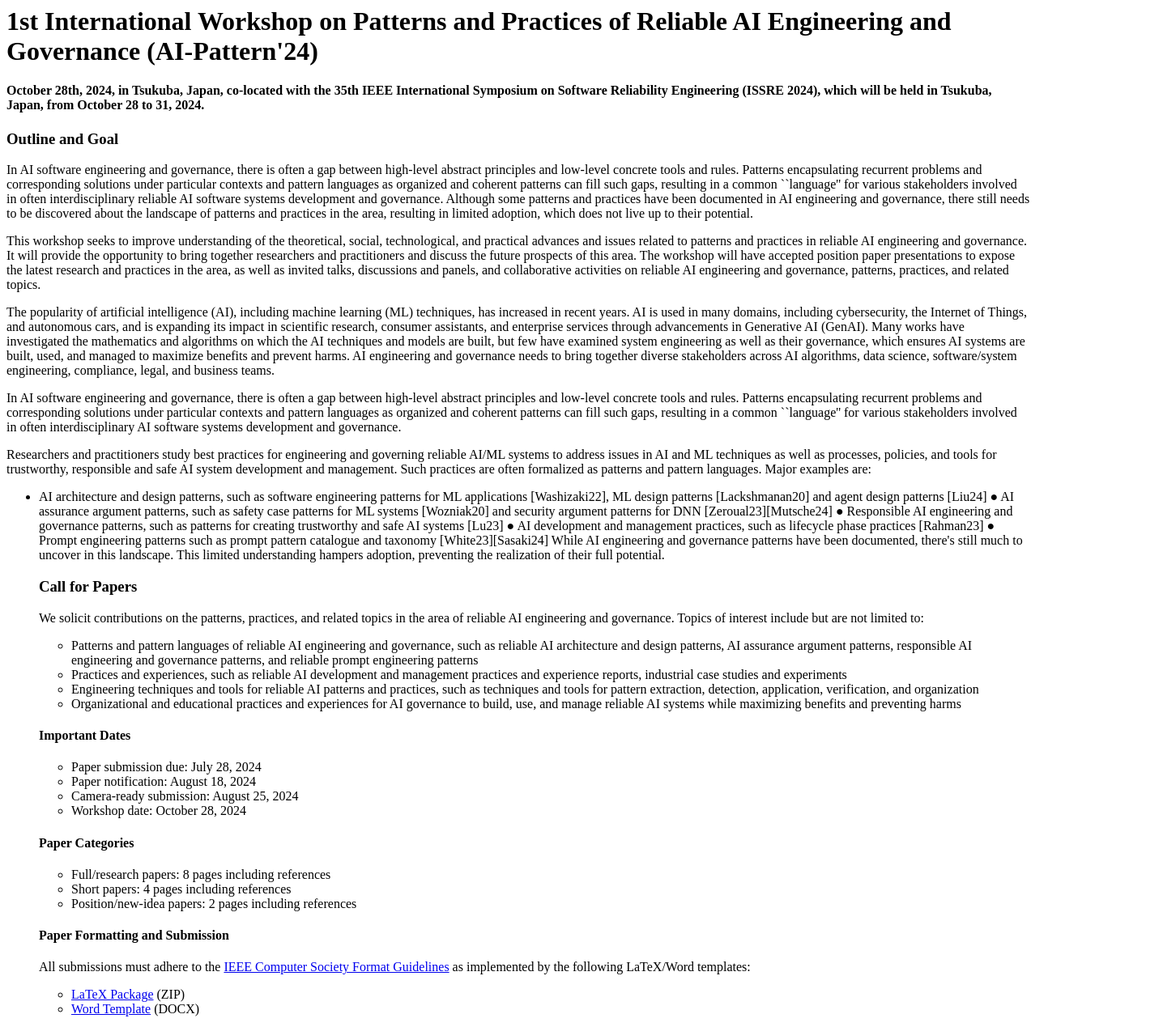
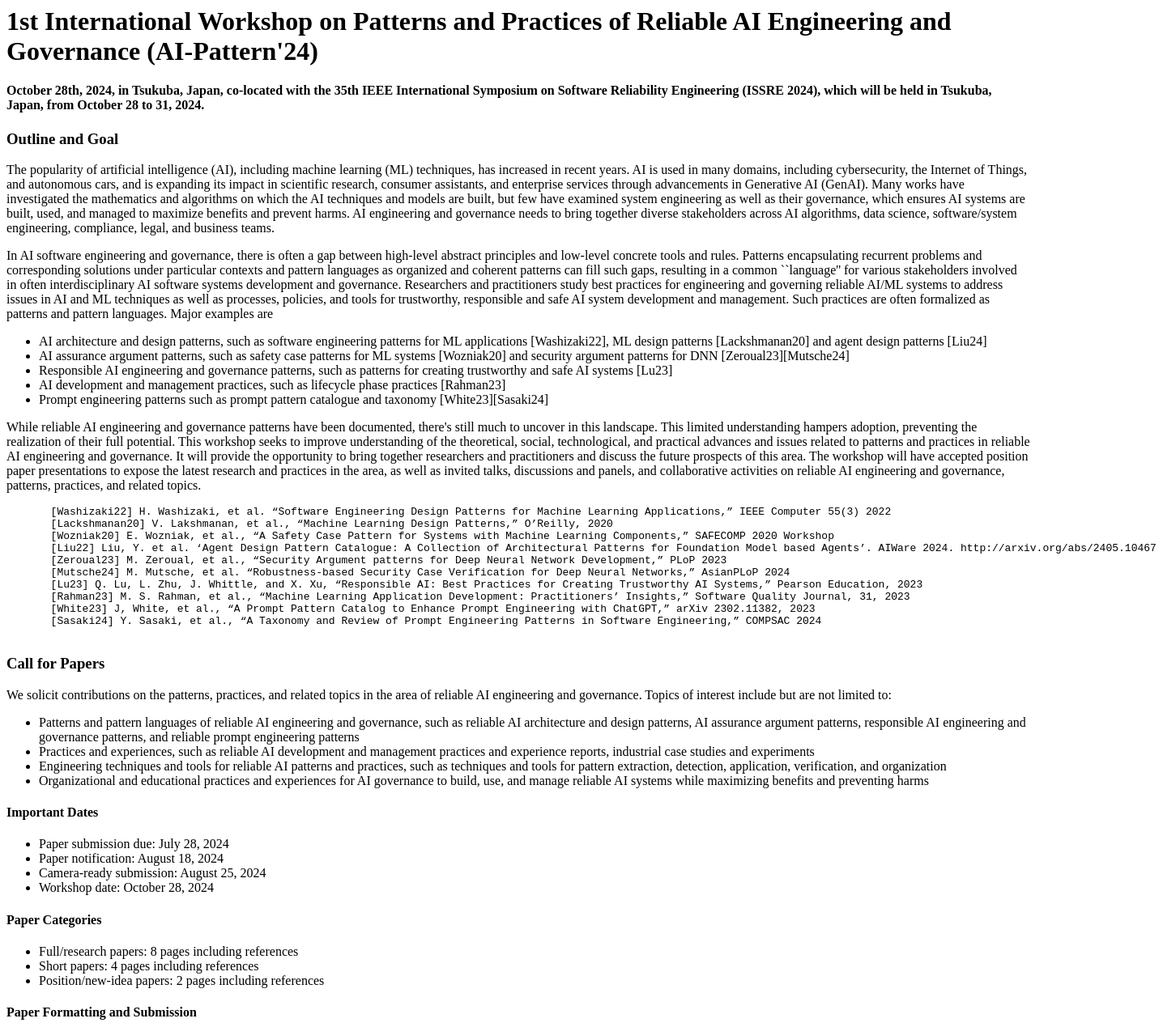
Before and after one commit to ai-pattern/ai-pattern.github.io, a plain HTML site: page index.html in a window 1280 px wide. Shown: the top 1269 px of the page at 81% size, 1436 px wide, since content can reach past the window. Drawn offline with Linux system fonts and the light colour scheme.

Commit message:
Update index.html

```diff
--- a/index.html
+++ b/index.html
@@ -11,24 +11,6 @@
       Software Reliability Engineering (ISSRE 2024), which will be held in Tsukuba, Japan, from October 28 to 31, 2024.</h4>
 
     <h3>Outline and Goal</h3>
-    <p>
-      In AI software engineering and governance, there is often a gap between high-level abstract principles
-      and low-level concrete tools and rules. Patterns encapsulating recurrent problems and corresponding solutions
-      under particular contexts and pattern languages as organized and coherent patterns can fill such gaps,
-      resulting in a common ``language'' for various stakeholders involved in often interdisciplinary
-      reliable AI software systems development and governance. Although some patterns and practices have been documented
-      in AI engineering and governance, there still needs to be discovered about the landscape of patterns and practices in the area,
-      resulting in limited adoption, which does not live up to their potential.
-    </p>
-    <p>
-      This workshop seeks to improve understanding of the theoretical, social, technological, and practical advances
-      and issues related to patterns and practices in reliable AI engineering and governance. It will provide the opportunity
-      to bring together researchers and practitioners and discuss the future prospects of this area.
-      The workshop will have accepted position paper presentations to expose the latest research and practices in the area,
-      as well as invited talks, discussions and panels, and collaborative activities on reliable AI engineering and governance,
-      patterns, practices, and related topics.
-    </p>
-
     <p>
       The popularity of artificial intelligence (AI), including machine learning (ML) techniques, has increased in recent years.
       AI is used in many domains, including cybersecurity, the Internet of Things, and autonomous cars,
@@ -44,21 +26,41 @@
       concrete tools and rules. Patterns encapsulating recurrent problems and corresponding solutions under particular contexts
       and pattern languages as organized and coherent patterns can fill such gaps, resulting in a common ``language''
       for various stakeholders involved in often interdisciplinary AI software systems development and governance.
+      Researchers and practitioners study best practices for engineering and governing reliable AI/ML systems to address issues
+      in AI and ML techniques as well as processes, policies, and tools for trustworthy, responsible and safe AI system development
+      and management. Such practices are often formalized as patterns and pattern languages. Major examples are
+    </p>
+    <ul>
+      <li>AI architecture and design patterns, such as software engineering patterns for ML applications [Washizaki22], ML design patterns [Lackshmanan20] and agent design patterns [Liu24]</li>
+      <li>AI assurance argument patterns, such as safety case patterns for ML systems [Wozniak20] and security argument patterns for DNN [Zeroual23][Mutsche24]</li>
+      <li>Responsible AI engineering and governance patterns, such as patterns for creating trustworthy and safe AI systems [Lu23]</li>
+      <li>AI development and management practices, such as lifecycle phase practices [Rahman23]</li>
+      <li>Prompt engineering patterns such as prompt pattern catalogue and taxonomy [White23][Sasaki24]</li>
+    </ul>
+
+    <p>
+      While reliable AI engineering and governance patterns have been documented, there's still much to uncover in this landscape.
+      This limited understanding hampers adoption, preventing the realization of their full potential.
+      This workshop seeks to improve understanding of the theoretical, social, technological, and practical advances
+      and issues related to patterns and practices in reliable AI engineering and governance. It will provide the opportunity
+      to bring together researchers and practitioners and discuss the future prospects of this area.
+      The workshop will have accepted position paper presentations to expose the latest research and practices in the area,
+      as well as invited talks, discussions and panels, and collaborative activities on reliable AI engineering and governance,
+      patterns, practices, and related topics.
     </p>
 
-    <p>
-      Researchers and practitioners study best practices for engineering and governing reliable AI/ML systems to address issues
-      in AI and ML techniques as well as processes, policies, and tools for trustworthy, responsible and safe AI system development
-      and management. Such practices are often formalized as patterns and pattern languages. Major examples are:
-    </p>
-    <ul>
-   <li>AI architecture and design patterns, such as software engineering patterns for ML  applications [Washizaki22],     ML      design patterns [Lackshmanan20] and agent design patterns [Liu24]
-●	AI assurance argument patterns, such as safety case patterns for ML systems [Wozniak20] and security argument patterns for DNN [Zeroual23][Mutsche24]
-●	Responsible AI engineering and governance patterns, such as      patterns for creating trustworthy and safe AI systems [Lu23]
-●	AI development and management practices, such as lifecycle phase practices [Rahman23]
-●	Prompt engineering patterns such as prompt pattern catalogue and taxonomy [White23][Sasaki24]
-While AI engineering and governance patterns have been documented, there's still much to uncover in this landscape. This limited understanding hampers adoption, preventing the realization of their full potential.
-
+     <pre>
+       [Washizaki22] H. Washizaki, et al. “Software Engineering Design Patterns for Machine Learning Applications,” IEEE Computer 55(3) 2022
+       [Lackshmanan20] V. Lakshmanan, et al., “Machine Learning Design Patterns,” O’Reilly, 2020
+       [Wozniak20] E. Wozniak, et al., “A Safety Case Pattern for Systems with Machine Learning Components,” SAFECOMP 2020 Workshop
+       [Liu22] Liu, Y. et al. ‘Agent Design Pattern Catalogue: A Collection of Architectural Patterns for Foundation Model based Agents’. AIWare 2024. http://arxiv.org/abs/2405.10467
+       [Zeroual23] M. Zeroual, et al., “Security Argument patterns for Deep Neural Network Development,” PLoP 2023
+       [Mutsche24] M. Mutsche, et al. “Robustness-based Security Case Verification for Deep Neural Networks,” AsianPLoP 2024
+       [Lu23] Q. Lu, L. Zhu, J. Whittle, and X. Xu, “Responsible AI: Best Practices for Creating Trustworthy AI Systems,” Pearson Education, 2023
+       [Rahman23] M. S. Rahman, et al., “Machine Learning Application Development: Practitioners’ Insights,” Software Quality Journal, 31, 2023
+       [White23] J, White, et al., “A Prompt Pattern Catalog to Enhance Prompt Engineering with ChatGPT,” arXiv 2302.11382, 2023
+       [Sasaki24] Y. Sasaki, et al., “A Taxonomy and Review of Prompt Engineering Patterns in Software Engineering,” COMPSAC 2024
+     </pre>
 
     <h3>Call for Papers</h3>
     <p>
```
